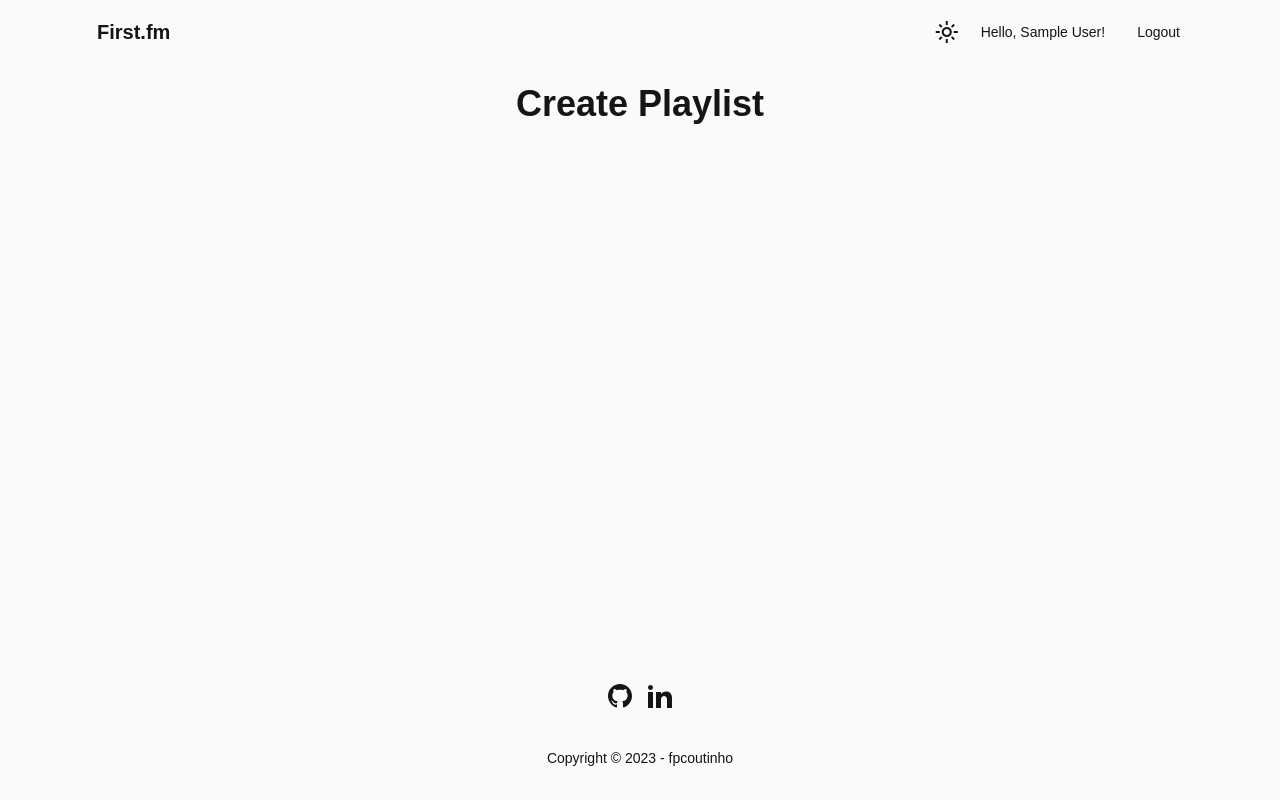
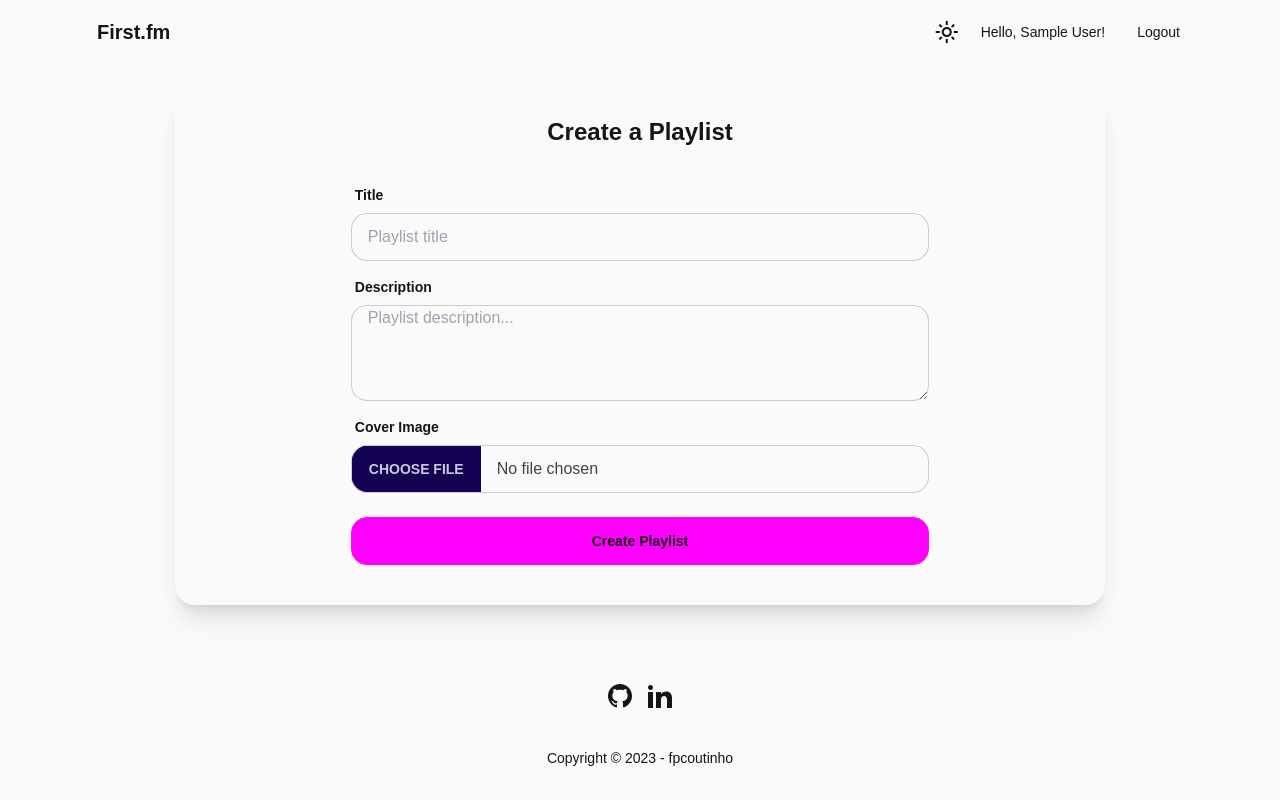
Before and after one commit to fpcoutinho/first.fm, a Vue app: page /playlists/create in a window 1280 px wide. Built offline with nearby package versions, Linux system fonts and the light colour scheme; no server answers; sample sign-in values are in the browser's storage; a web font is replaced by a local one.

Commit message:
storing images + creating playlists

```diff
--- /dev/null
+++ b/src/composables/useStorage.js
@@ -0,0 +1,30 @@
+import { getStorage, uploadBytes, getDownloadURL } from 'firebase/storage'
+import { ref as storageRef } from '@firebase/storage'
+import getUser from './getUser'
+import { ref } from 'vue'
+
+const { user } = getUser()
+const storage = getStorage()
+
+const useStorage = () => {
+  const error = ref(null)
+  const url = ref(null)
+  const filePath = ref(null)
+
+  const uploadImage = async (file) => {
+      filePath.value = `covers/${user.value.uid}/${file.name}`
+      const sref = storageRef(storage, filePath.value)
+
+      try {
+          const res = await uploadBytes(sref, file)
+          url.value = await getDownloadURL(res.ref)
+      } catch (err) {
+          console.log(err.message)
+          error.value = err.message
+      }
+  }
+
+  return {url, filePath, error, uploadImage}
+}
+
+export default useStorage
--- a/src/views/playlists/create-playlist-view.vue
+++ b/src/views/playlists/create-playlist-view.vue
@@ -1,9 +1,102 @@
 <template>
-  <div>
-    <h1>Create Playlist</h1>
+  <div class="form-card card bg-base-100 shadow-xl w-3/4">
+    <div class="card-body items-center text-center">
+      <h1 class="card-title text-2xl">Create a Playlist</h1>
+      <form class="prose w-full flex flex-col gap-2" @submit.prevent="createPlaylist">
+        <div class="form-control w-full">
+          <label class="label" for="title">
+            <span class="label-text font-bold">Title</span>
+          </label>
+          <input type="text" id="title" name="playlist title" placeholder="Playlist title"
+            class="input input-bordered w-full" v-model="title" required />
+        </div>
+        <div class="form-control w-full">
+          <label class="label" for="description">
+            <span class="label-text font-bold">Description</span>
+          </label>
+          <textarea id="description" name="playlist description" placeholder="Playlist description..."
+            class="input input-bordered h-24 w-full" v-model="description" required></textarea>
+        </div>
+        <div class="form-control w-full">
+          <label class="label" for="image">
+            <span class="label-text font-bold">Cover Image</span>
+          </label>
+          <input type="file" id="image" name="playlist image" class="file-input file-input-bordered w-full"
+            @change="pickImage" />
+          <div class="label">
+            <span class="label-text text-error">{{ fileError }}</span>
+          </div>
+        </div>
+        <div class="form-control w-full">
+          <button class="btn btn-primary" type="submit" :disabled="fileError">Create Playlist</button>
+        </div>
+      </form>
+      <div class="card-actions w-full justify-around items-center"></div>
+    </div>
   </div>
+  <dialog v-if="isPending" class="modal loading-modal" open>
+    <span class="loading loading-spinner loading-lg text-primary"></span>
+  </dialog>
 </template>
 
 <script setup>
+import { ref } from 'vue'
+import getUser from '@/composables/getUser'
+import useStorage from '@/composables/useStorage'
+import useCollection from '@/composables/useCollection'
+import { timestamp } from '../../firebase/config'
 
+const { collectionError, addDocument } = useCollection('playlists')
+const { filePath, url, storageError, uploadImage } = useStorage()
+const { user } = getUser()
+
+const title = ref('')
+const description = ref('')
+const image = ref(null)
+const fileError = ref(null)
+const isPending = ref(false)
+
+const createPlaylist = async () => {
+  if (image.value) {
+    isPending.value = true
+    await uploadImage(image.value)
+    if (!storageError) {
+      await addDocument({
+        title: title.value,
+        description: description.value,
+        coverUrl: url.value,
+        filePath: filePath.value,
+        songs: [],
+        createdAt: timestamp(),
+        userId: user.value.uid,
+        userName: user.value.displayName,
+      })
+      isPending.value = false
+      if (!collectionError) {
+        title.value = ''
+        description.value = ''
+        image.value = null
+        fileError.value = null
+      } else {
+        console.log(collectionError.value)
+      }
+    } else {
+      console.log(storageError.value)
+    }
+  }
+}
+
+const types = ['image/png', 'image/jpeg']
+
+const pickImage = (e) => {
+  const file = e.target.files[0]
+
+  if (file && types.includes(file.type)) {
+    image.value = file
+    fileError.value = null
+  } else {
+    image.value = null
+    fileError.value = 'Please select an image file (png or jpeg).'
+  }
+}
 </script>
```
